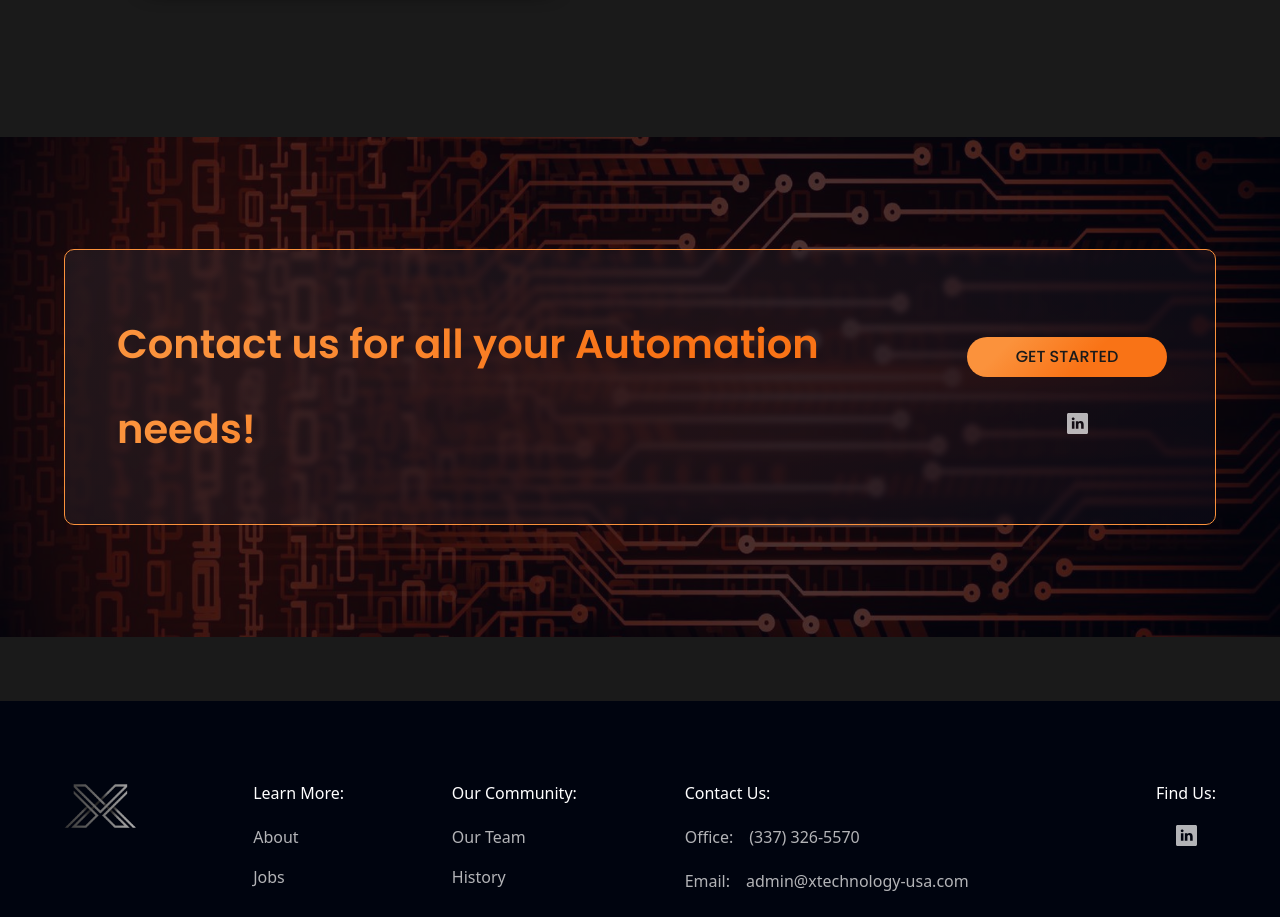
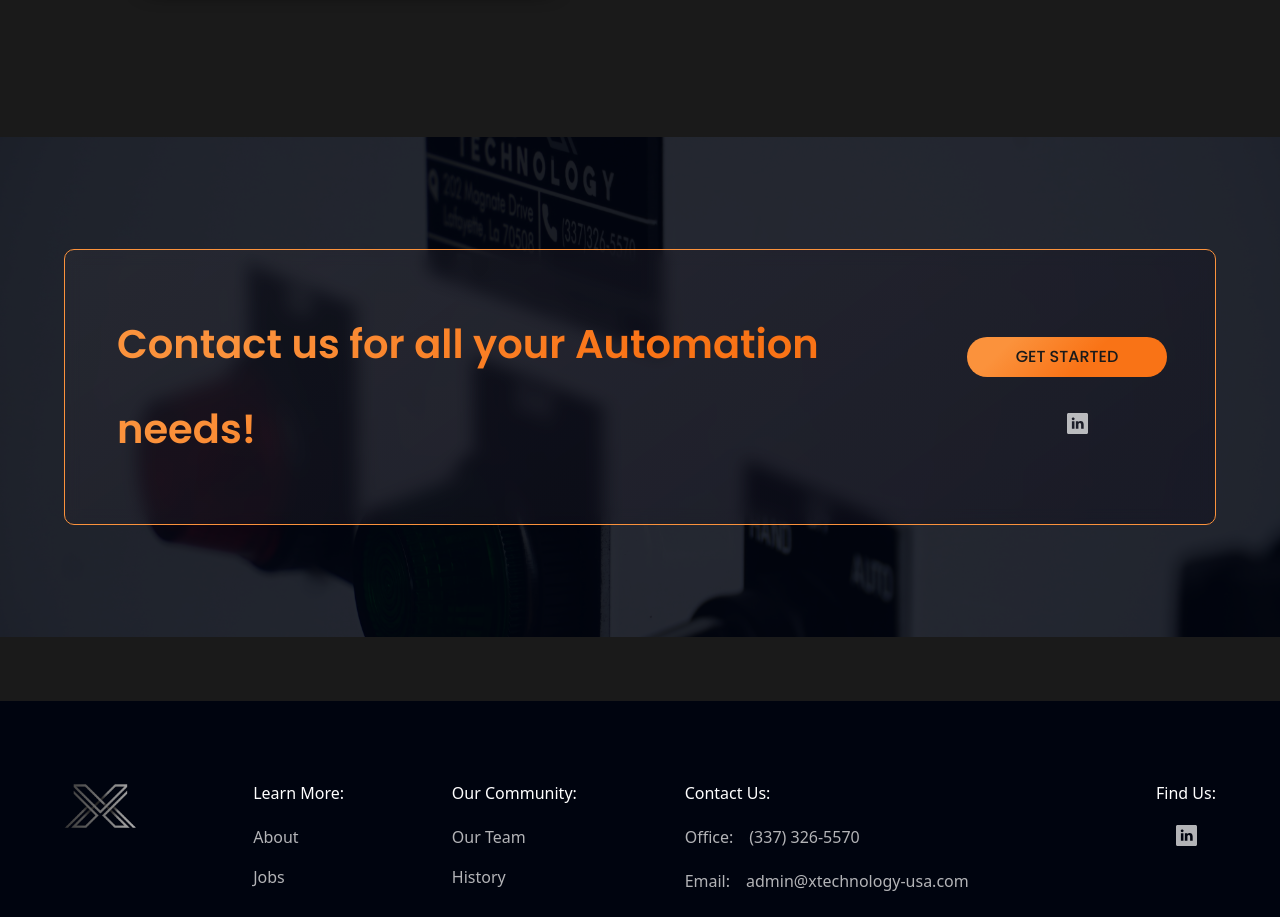
Before and after one commit to NicBab/x-tech-site, a Next.js app: page /about in a window 1280 px wide. Shown: the part 1020-1937 px from the top of the page. Built offline with nearby package versions, Linux system fonts and the light colour scheme.

Commit message:
updated hero and sct photos

```diff
--- a/app/globals.css
+++ b/app/globals.css
@@ -133,7 +133,7 @@ body {
     #fffffff1 -200.56%,
     #6d6d6d3c -78.47%,
     #11101d7d 91.61%);
-  backdrop-filter: blur(3px);
+  backdrop-filter: blur(8px);
   -webkit-backdrop-filter: blur(3px);
   border: 1px solid #fb923c; /* <-- orange from Tailwind config */
   border-radius: 10px;
--- a/components/CTA.tsx
+++ b/components/CTA.tsx
@@ -7,7 +7,7 @@ const CTA = () => {
       className={`${styles.marginY} relative w-full h-auto overflow-hidden bg-CTA-texture bg-cover bg-center bg-no-repeat`}
     >
       {/* Background dim overlay */}
-      <div className="absolute inset-0 bg-black opacity-[.7] z-0" />
+      <div className="absolute inset-0 bg-black opacity-[.8] z-0" />
 
       {/* Glass card container with existing layout styles */}
       <div
--- a/components/Hero.tsx
+++ b/components/Hero.tsx
@@ -7,11 +7,11 @@ const Hero = () => {
       {/* Background Image */}
       <div className="absolute inset-0 z-0 pointer-events-none">
         <Image
-          src="/binary_tunnel.png"
-          alt="binary tunnel"
+          src="/vfd_skid.JPG"
+          alt="panel-door"
           fill
           quality={100}
-          className="object-cover opacity-[.7]"
+          className="object-cover opacity-[.4]"
         />
       </div>
       {/* Background dim overlay */}
--- a/tailwind.config.ts
+++ b/tailwind.config.ts
@@ -65,7 +65,8 @@ module.exports = {
       backgroundImage: {
         'black-gradient': 'linear-gradient(180deg, #000 0%, #222 100%)',
         'binary-tunnel': "url('/binary_tunnel.png')",
-        'CTA-texture': "url('/modern-tech-binary.jpg')",
+        'CTA-texture': "url('/panel_door.JPG')"
+        // 'CTA-texture': "url('/modern-tech-binary.jpg')",
       },
       fontFamily: {
         poppins: ["Poppins", "sans-serif"],
```
